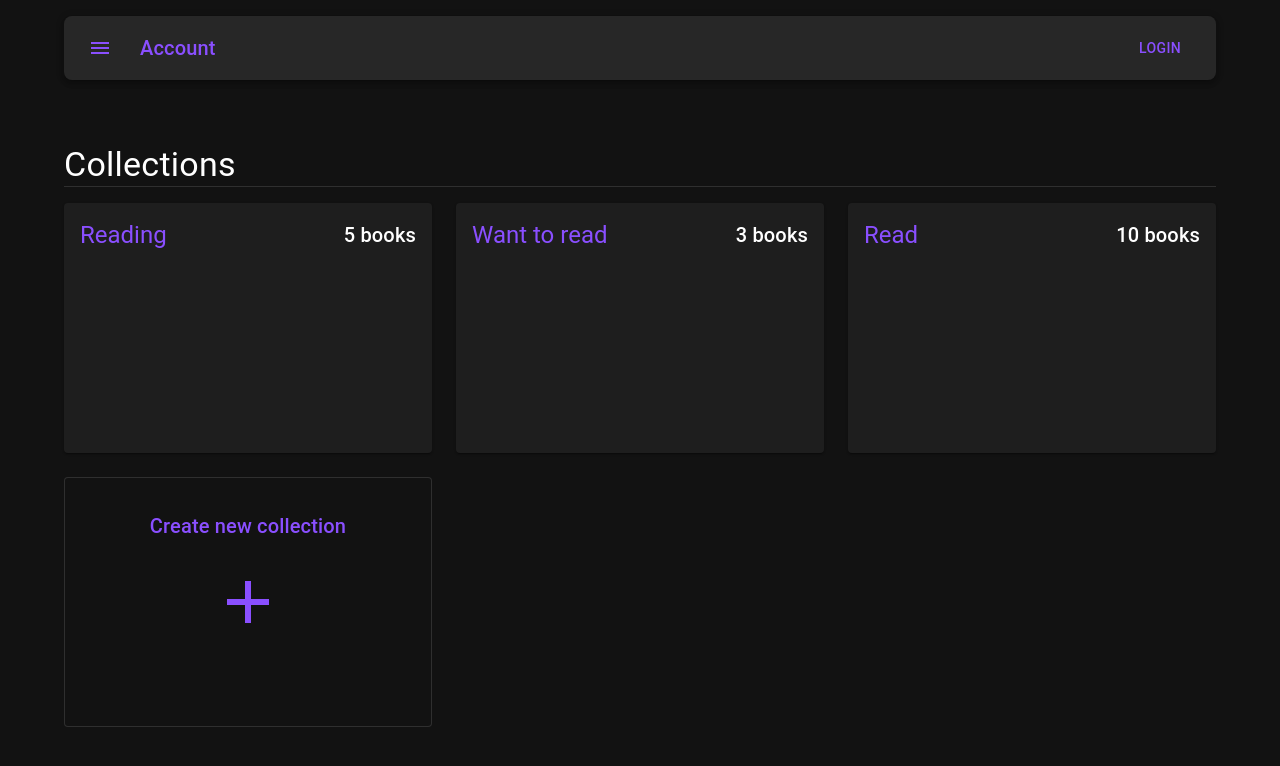
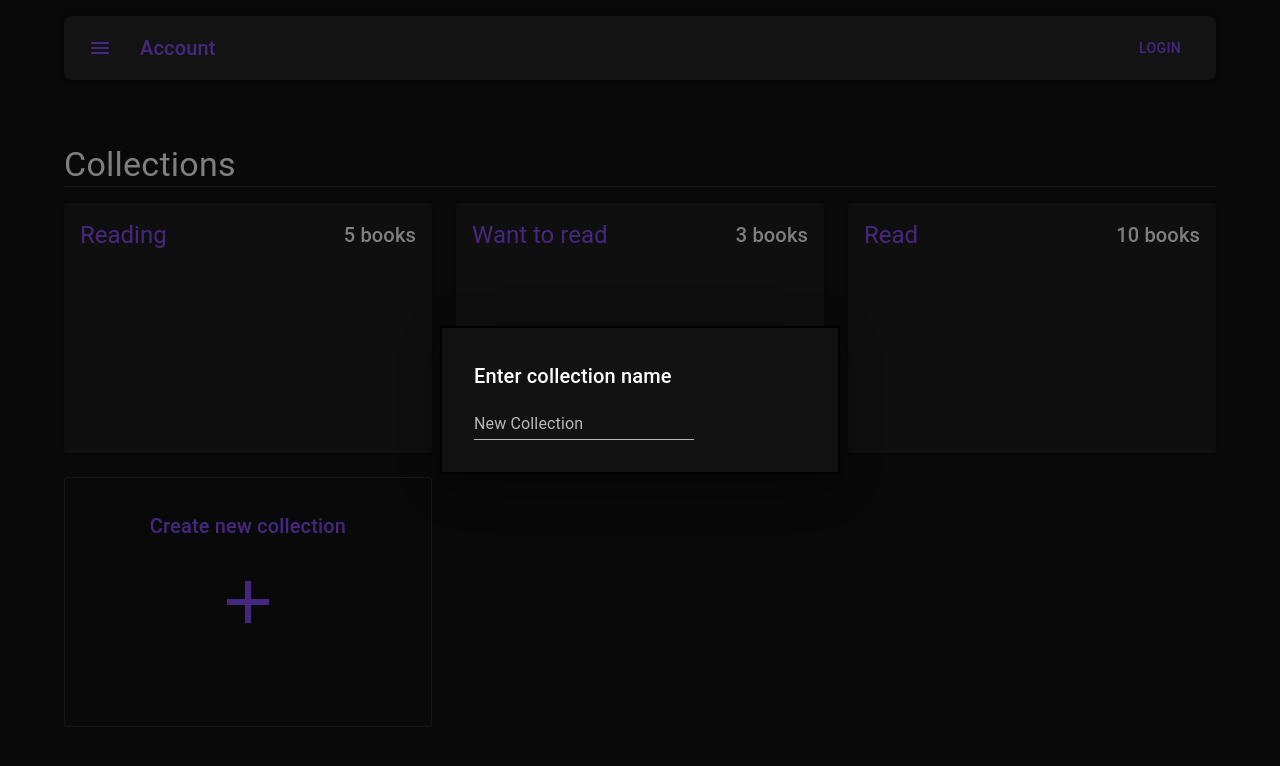
Before and after one commit to BenKelenski/booked, a React (Vite) app in the folder frontend/: page / in a window 1280 px wide. Both pictures are taken after a click on the button 247 px from the left and 601 px from the top of the page. Shown: the top 766 px of the page. Built offline with nearby package versions, Linux system fonts and the light colour scheme.

Commit message:
added a modal for create collection

```diff
--- a/frontend/src/components/AddCollectionCard.tsx
+++ b/frontend/src/components/AddCollectionCard.tsx
@@ -8,9 +8,13 @@ import {
   Typography,
 } from '@mui/material'
 
-const AddCollectionCard = () => {
+interface Props {
+  openCreateModal: () => void
+}
+
+const AddCollectionCard = ({openCreateModal}: Props) => {
   const handleCreateCollection = () => {
-    console.log('Create new collection')
+    openCreateModal()
   }
 
   return (
--- a/frontend/src/pages/Account.tsx
+++ b/frontend/src/pages/Account.tsx
@@ -1,12 +1,54 @@
-import { Container, Divider, Grid2 as Grid, Typography } from '@mui/material'
+import { useState } from 'react'
+import {
+  Box,
+  Container,
+  Divider,
+  Grid2 as Grid,
+  Modal,
+  TextField,
+  Typography,
+} from '@mui/material'
 
 import AddCollectionCard from '../components/AddCollectionCard'
 import CollectionCard from '../components/CollectionCard'
 import NavBar from '../components/NavBar'
 
+
+const modalStyle = {
+  position: 'absolute',
+  top: '50%',
+  left: '50%',
+  transform: 'translate(-50%, -50%)',
+  width: 400,
+  bgcolor: 'background.paper',
+  border: '2px solid #000',
+  boxShadow: 24,
+  p: 4,
+};
+
+
 const Account = () => {
+  const [isCreateModalOpen, setIsCreateModalOpen] = useState(false)
+
+  const openCreateModal = () => {
+    setIsCreateModalOpen(true)
+  }
+
   return (
     <Container>
+      <Modal
+        open={isCreateModalOpen}
+        onClose={() => setIsCreateModalOpen(false)}
+        aria-labelledby='create-collection-modal'
+        aria-describedby='create-collection-modal'
+      >
+        <Box sx={modalStyle}>
+          <Typography variant='h6' component='h2'>
+            Enter collection name
+          </Typography>
+          <TextField id="collection-name-input" label="New Collection" variant="standard" />
+        </Box>
+      </Modal>
       <NavBar title='Account' isLoggedIn={false} />
       <Grid
         container
@@ -43,7 +85,7 @@ const Account = () => {
               <CollectionCard title='Read' count={10} />
             </Grid>
             <Grid size={4}>
-              <AddCollectionCard />
+              <AddCollectionCard openCreateModal={openCreateModal}/>
             </Grid>
           </Grid>
         </Grid>
--- a/frontend/src/pages/SignUp.tsx
+++ b/frontend/src/pages/SignUp.tsx
@@ -1,4 +1,4 @@
-import * as React from 'react'
+import { useState } from 'react'
 import {
   Button,
   Card,
@@ -19,12 +19,12 @@ import { useNavigate } from 'react-router'
 const SignUp = () => {
   let navigate = useNavigate()
 
-  const [nameError, setNameError] = React.useState(false)
-  const [nameErrorMessage, setNameErrorMessage] = React.useState('')
-  const [emailError, setEmailError] = React.useState(false)
-  const [emailErrorMessage, setEmailErrorMessage] = React.useState('')
-  const [passwordError, setPasswordError] = React.useState(false)
-  const [passwordErrorMessage, setPasswordErrorMessage] = React.useState('')
+  const [nameError, setNameError] = useState(false)
+  const [nameErrorMessage, setNameErrorMessage] = useState('')
+  const [emailError, setEmailError] = useState(false)
+  const [emailErrorMessage, setEmailErrorMessage] = useState('')
+  const [passwordError, setPasswordError] = useState(false)
+  const [passwordErrorMessage, setPasswordErrorMessage] = useState('')
 
   const validateInputs = (
     name: HTMLInputElement,
```
